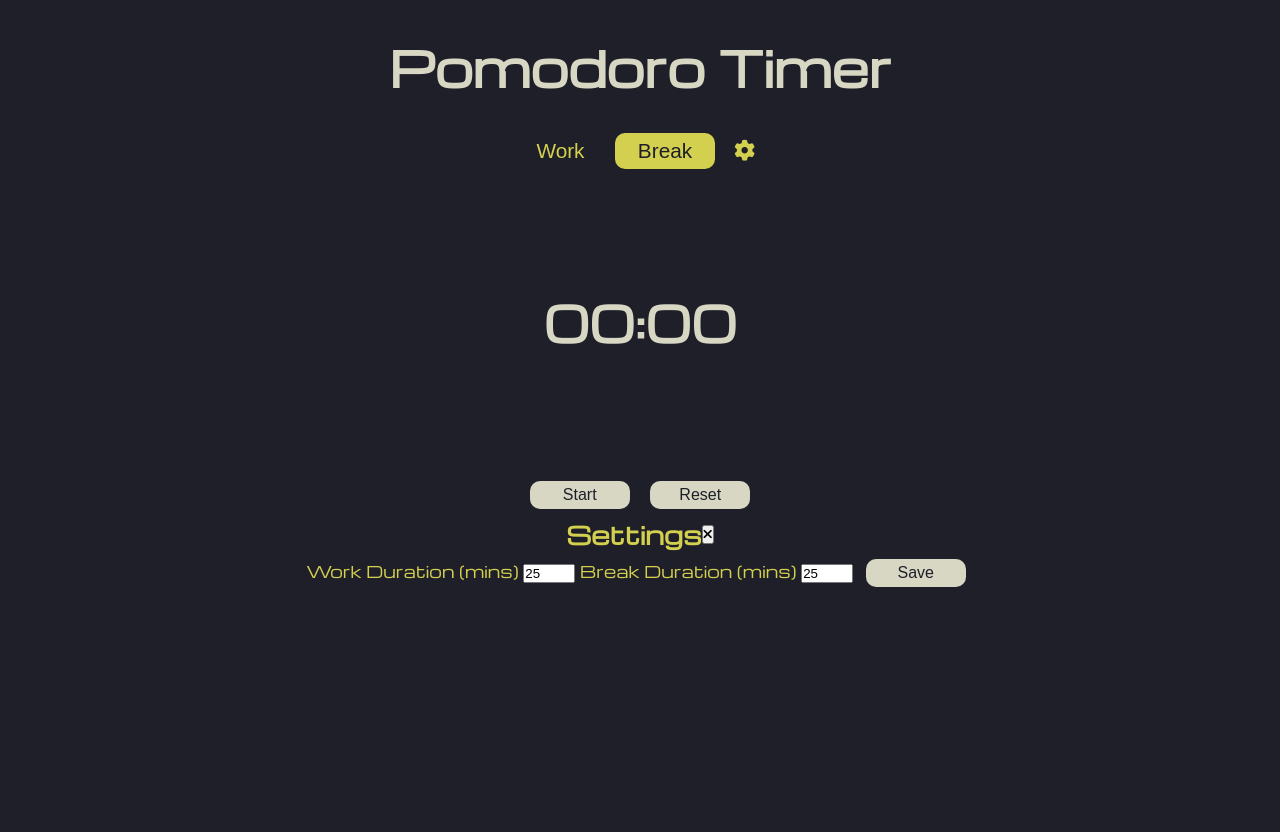
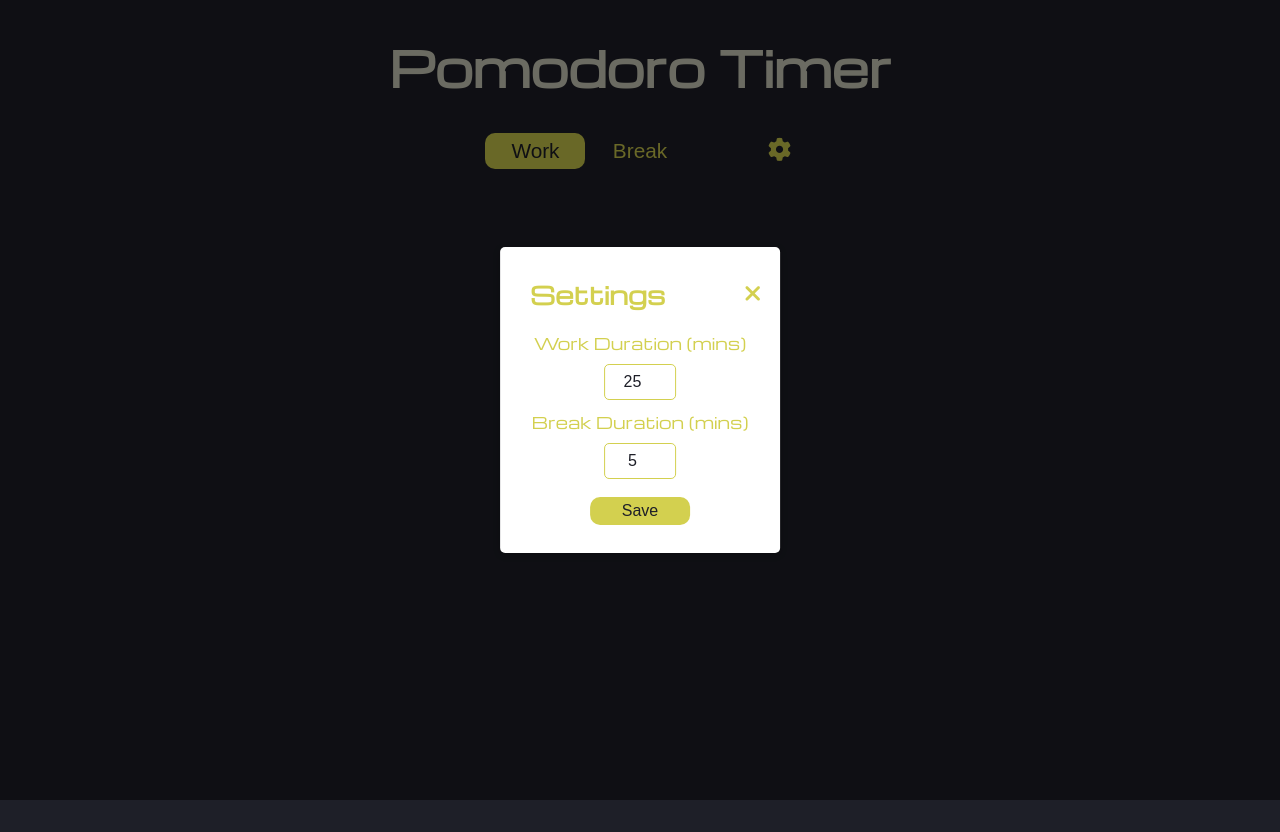
Before and after one commit to DeepsDali/Pomodoro-Timer, a plain HTML site: page index.html in a window 1280 px wide. Drawn offline with nearby package versions, Linux system fonts and the light colour scheme.

Commit message:
Add modal css
Relates #2

```diff
--- a/style.css
+++ b/CSS/main.css
@@ -39,6 +39,14 @@ h1 {
   align-items: center;
   justify-content: center;
 }
+
+.column {
+  display: flex;
+  flex-direction: column;
+  align-items: center;
+  justify-content: center;
+  gap: 10px;
+}
 .timer-container {
   height: 30vh;
 }
@@ -66,9 +74,7 @@ h1 {
   color: var(--green);
   cursor: pointer;
 }
-#setting {
-  width: 50px;
-}
+
 .active {
   background-color: var(--green);
   color: var(--dark);
--- /dev/null
+++ b/CSS/modal.css
@@ -0,0 +1,69 @@
+.modal {
+  /* display: none; */
+  position: fixed;
+  top: 0;
+  left: 0;
+  width: 100%;
+  height: 100%;
+  background-color: rgba(0, 0, 0, 0.5);
+}
+.modal-content {
+  position: absolute;
+  top: 50%;
+  left: 50%;
+  transform: translate(-50%, -50%);
+  background-color: white;
+  color: var(--green);
+  padding: 20px;
+  border-radius: 5px;
+  box-shadow: 0px 2px 8px rgba(0, 0, 0, 0.2);
+}
+
+.modal-content h2 {
+  margin: 10px;
+}
+
+.modal-content label {
+  display: block;
+}
+
+.modal-content input {
+  width: 30%;
+  padding: 8px;
+  color: var(--dark);
+  font-size: 1em;
+  text-align: center;
+  border: 1px solid var(--green);
+  border-radius: 5px;
+}
+
+#saveSettingsButton {
+  background-color: var(--green);
+  color: var(--dark);
+}
+
+#saveSettingsButton:hover {
+  background-color: var(--dark);
+  color: var(--green);
+}
+
+#close,
+#setting {
+  background-color: transparent;
+  color: var(--green);
+  font-size: 1.2em;
+  border: none;
+  cursor: pointer;
+  padding-left: 70px;
+}
+
+#close i,
+#setting i {
+  font-size: 1.2em;
+  transition: transform 0.3s ease;
+}
+
+#close:hover i,
+#setting:hover i {
+  transform: rotate(90deg);
+}
--- a/index.html
+++ b/index.html
@@ -6,8 +6,8 @@
       name="viewport"
       content="width=device-width, initial-scale=1.0, minimum-scale=1.0"
     />
-    <link rel="stylesheet" href="./style.css" />
-
+    <link rel="stylesheet" href="./CSS/main.css" />
+    <link rel="stylesheet" href="./CSS/modal.css" />
     <link
       rel="stylesheet"
       href="https://cdnjs.cloudflare.com/ajax/libs/font-awesome/6.0.0-beta3/css/all.min.css"
@@ -20,8 +20,8 @@
     </header>
     <main class="center">
       <div class="nav-buttons top-margin">
-        <button id="work" class="nav-button">Work</button>
-        <button id="break" class="nav-button active">Break</button>
+        <button id="work" class="nav-button active">Work</button>
+        <button id="break" class="nav-button">Break</button>
         <button id="setting" class="nav-button">
           <i class="fas fa-cog"></i>
         </button>
@@ -60,8 +60,8 @@
         <input
           type="number"
           id="breakDurationInput"
-          value="25"
-          min="25"
+          value="5"
+          min="1"
           max="60"
         />
         <button class="btn" id="saveSettingsButton">Save</button>
```
